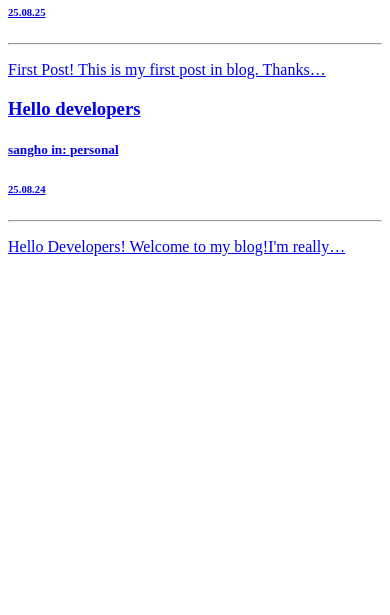
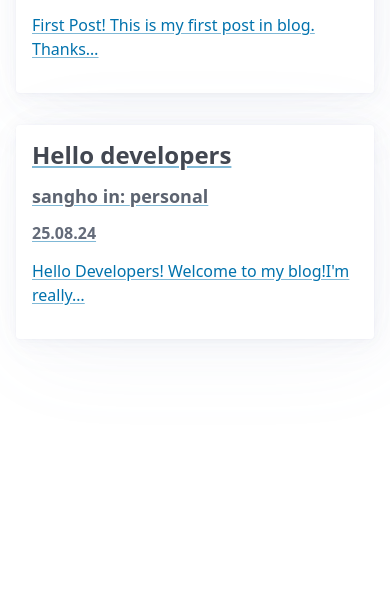
Before and after one commit to tkdgh7063/dev-sticker-shop, a Gatsby site: page /blog in a window 390 px wide. Shown: the part 229-844 px from the top of the page. Built offline with nearby package versions, Linux system fonts and the light colour scheme; Gatsby itself is replaced by a stand-in of ours.

Commit message:
Add Pico CSS and apply basic layout classes
- Added Pico CSS via CDN for styling
- Applied Pico CSS classes such as grid and container to div elements
- Sets up a simple responsive layout using Pico’s utility classes

```diff
--- /dev/null
+++ b/gatsby-browser.ts
@@ -0,0 +1 @@
+import "./src/styles.css";
--- a/src/components/Layout.tsx
+++ b/src/components/Layout.tsx
@@ -8,7 +8,7 @@
 
 export default function Layout({ title, children }: LayoutProps) {
   return (
-    <div>
+    <div className="container">
       <nav>
         <ul>
           <li>
--- a/src/pages/blog/index.tsx
+++ b/src/pages/blog/index.tsx
@@ -16,7 +16,7 @@
 
   return (
     <Layout title="Blog">
-      <section>
+      <section className="grid">
         {data.allMdx.nodes.map((file, index) => (
           <article key={index}>
             <Link to={`/blog/${file.frontmatter?.slug}`}>
@@ -25,7 +25,6 @@
                 {file.frontmatter?.authur} in: {file.frontmatter?.category}
               </h5>
               <h6>{file.frontmatter?.date}</h6>
-              <hr />
               <p>{file.excerpt}</p>
             </Link>
           </article>
--- a/src/pages/index.tsx
+++ b/src/pages/index.tsx
@@ -58,6 +58,7 @@
         src="https://plus.unsplash.com/premium_photo-1669839137069-4166d6ea11f4?q=80&w=1074&auto=format&fit=crop&ixlib=rb-4.1.0&ixid=M3wxMjA3fDB8MHxwaG90by1wYWdlfHx8fGVufDB8fHx8fA%3D%3D"
         alt="A galaxy in space"
       /> */}
+      <div className="grid">
         {data.allContentfulStickerPack.nodes.map((sticker) => (
           <article>
             <GatsbyImage
@@ -70,6 +71,7 @@
             </Link>
           </article>
         ))}
+      </div>
     </Layout>
   );
 }
--- /dev/null
+++ b/src/styles.css
@@ -0,0 +1 @@
+@import url("https://cdn.jsdelivr.net/npm/@picocss/pico@2/css/pico.min.css");
```
Lines whose indentation alone changed are shown as unchanged.
